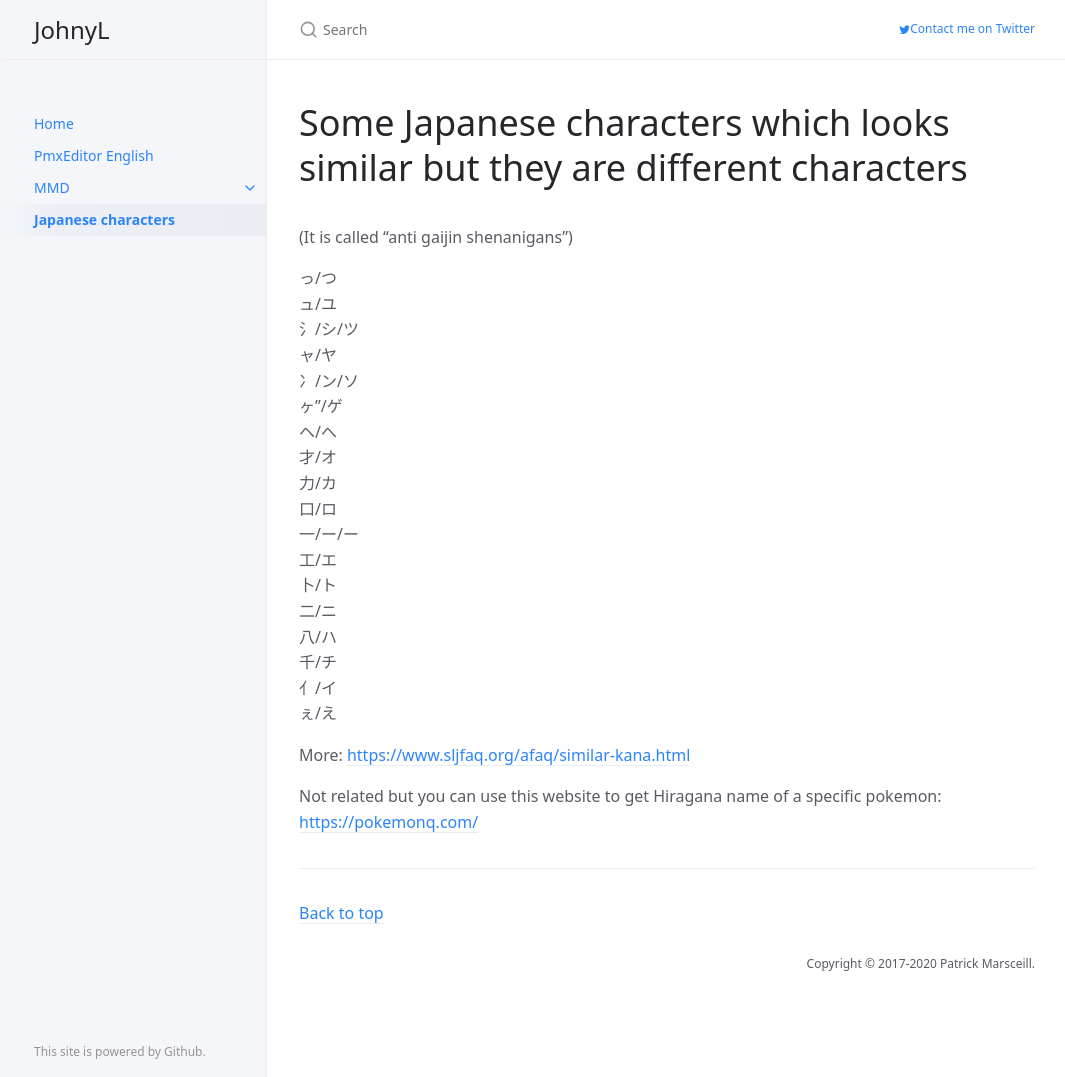
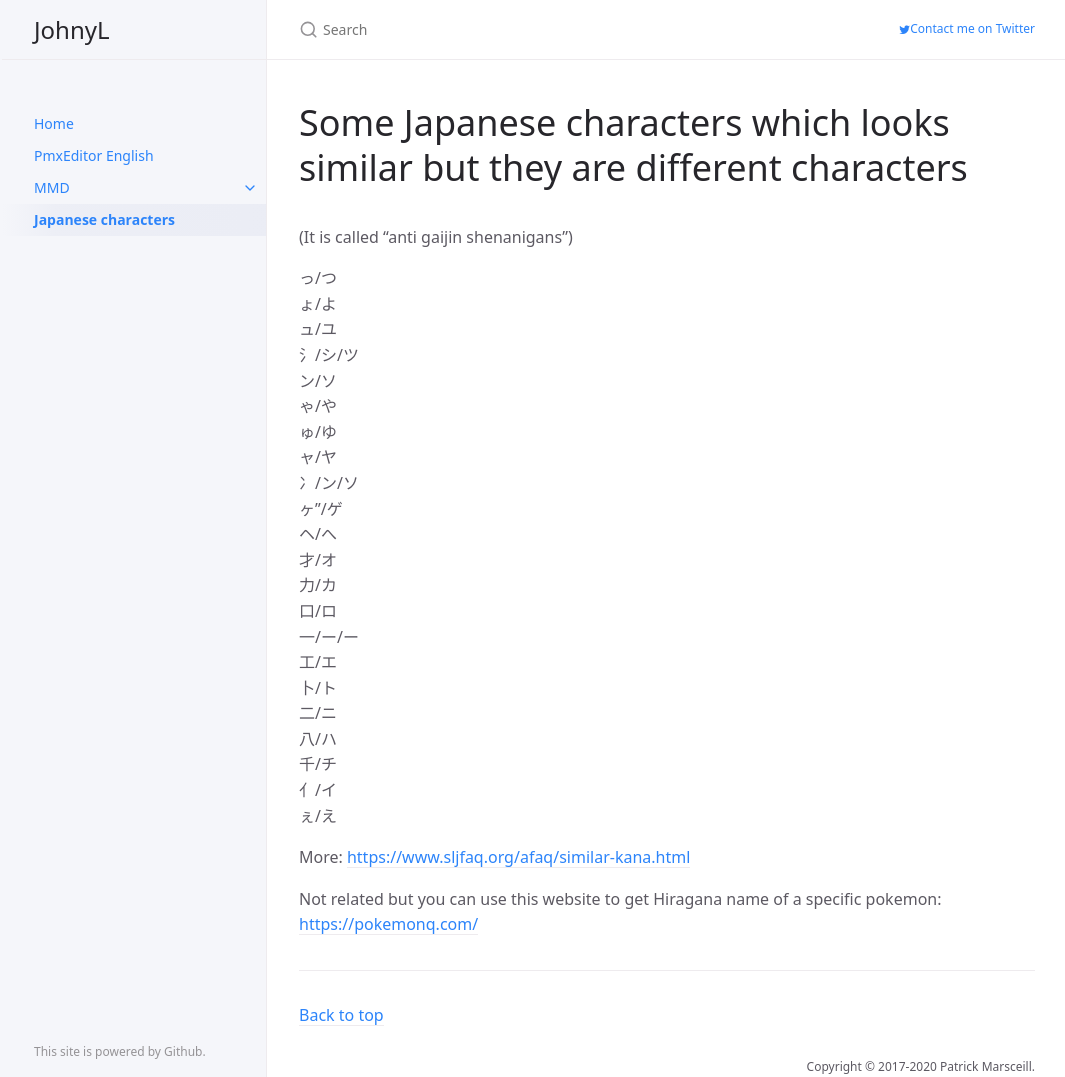
Before and after one commit to johnwithlenon/johnwithlenon.github.io, a Jekyll site: the page built from japchar.md, in a window 1280 px wide and 1077 px high. Shown: the whole window, without its empty margins (105-1170 px from the left). Built offline with Jekyll 4.4.1, drawn with Linux system fonts in a browser that asks for light colours.

Commit message:
Update japchar.md

```diff
--- a/japchar.md
+++ b/japchar.md
@@ -10,8 +10,12 @@ description: "Japanese characters"
 <br>(It is called "anti gaijin shenanigans")
 
 っ/つ<br>
+ょ/よ<br>
 ュ/ユ<br>
 氵/シ/ツ<br>
+ン/ソ<br>
+ゃ/や<br>
+ゅ/ゆ<br>
 ャ/ヤ<br>
 冫/ン/ソ<br>
 ヶ"/ゲ<br>
```
